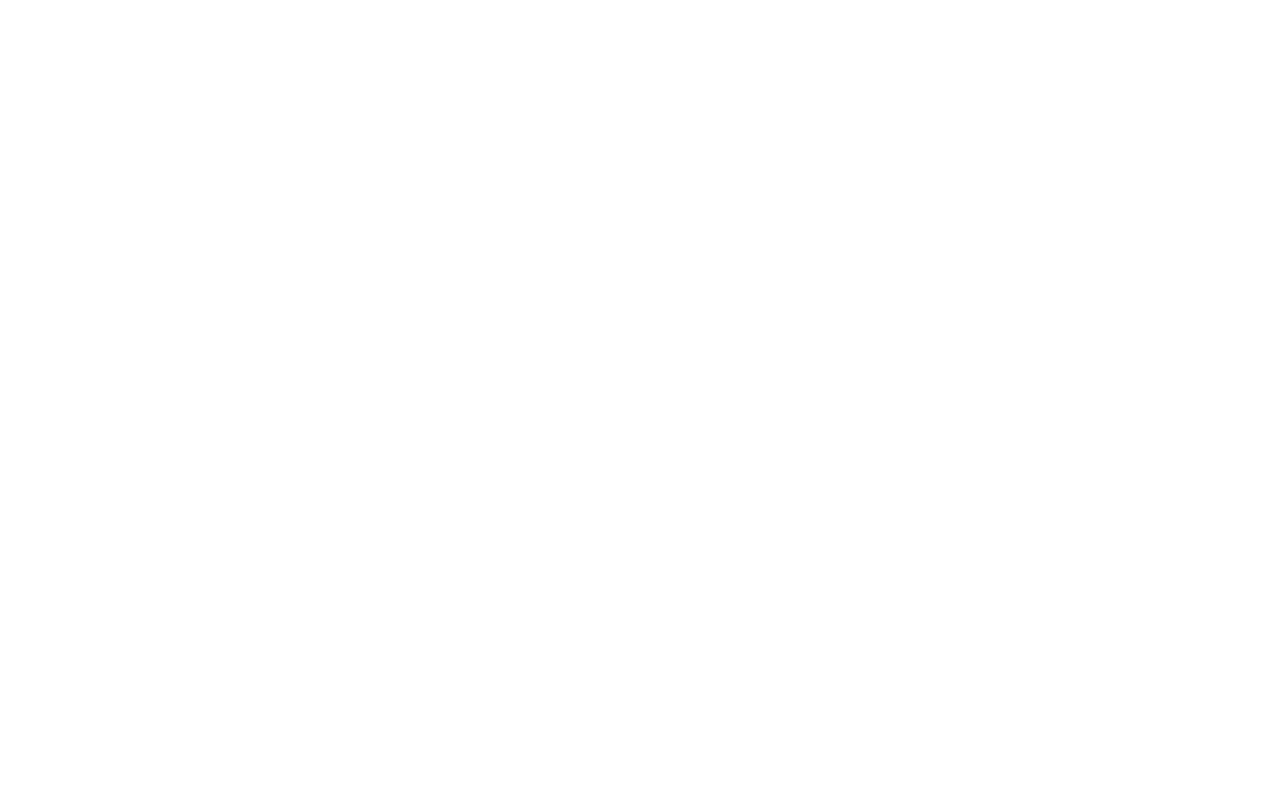
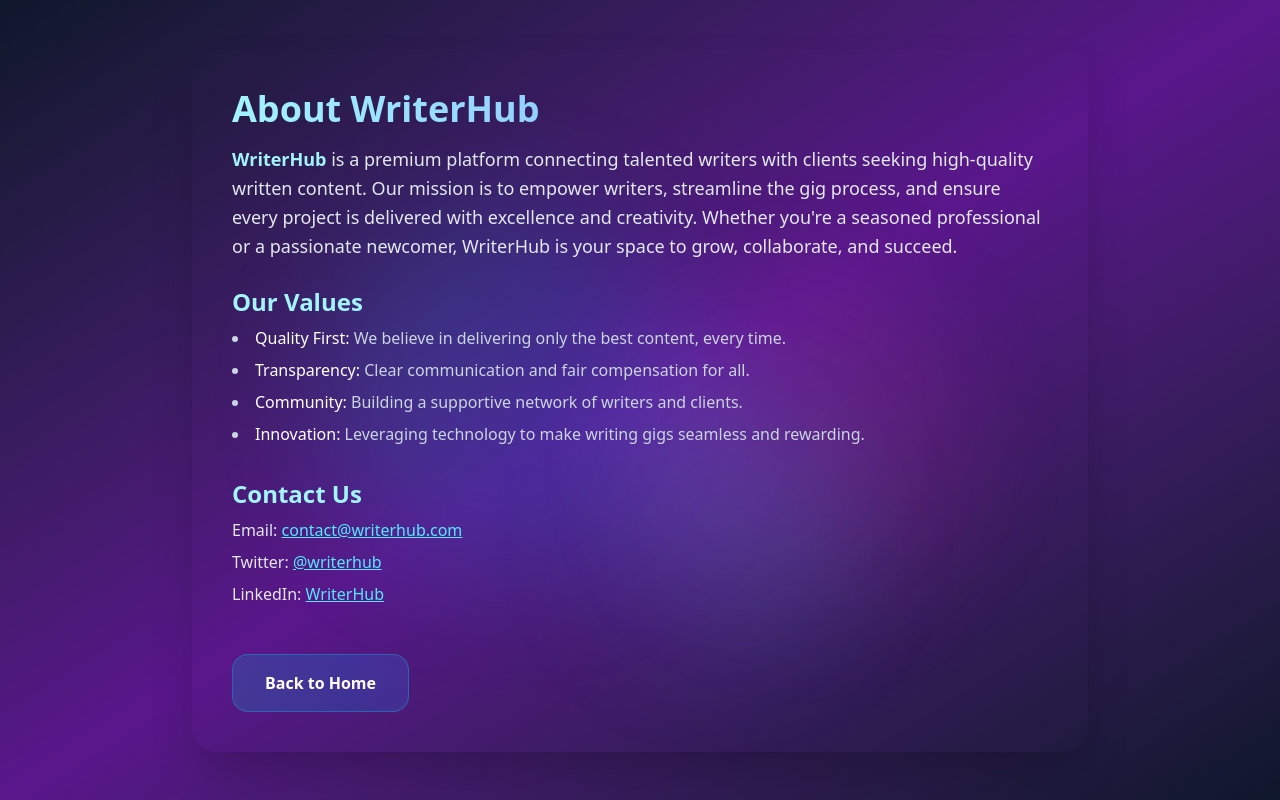
Before and after one commit to Philip-Machar/WriterHub, a React (Vite) app: page /about in a window 1280 px wide. Before the commit this address had no page. Built offline with nearby package versions, Linux system fonts and the light colour scheme.

Commit message:
Version 2

```diff
--- a/src/App.jsx
+++ b/src/App.jsx
@@ -5,6 +5,7 @@
 import Submit from "./pages/Submit";
 import PrivateRoute from "./components/PrivateRoute";
 import GigDetails from "./pages/GigDetails";
+import About from "./pages/About";
 
 function App() {
   return (
@@ -37,6 +38,8 @@
           </PrivateRoute>
         } />
 
+        <Route path="/about" element={<About />} />
+
       </Routes>
     </BrowserRouter>
   );
--- a/src/components/PrivateRoute.jsx
+++ b/src/components/PrivateRoute.jsx
@@ -35,19 +35,6 @@
       </div>
       <div className="relative z-10">
         <div className="glass-panel p-12 rounded-3xl flex flex-col items-center shadow-2xl">
-          {/* Logo or Icon */}
-          <div className="mb-8">
-            {/* Replace with your logo if desired */}
-            <svg className="w-20 h-20 text-cyan-300 drop-shadow-glow animate-spin-slow" fill="none" stroke="currentColor" viewBox="0 0 48 48">
-              <circle cx="24" cy="24" r="20" stroke="url(#spinner-gradient)" strokeWidth="6" fill="none" />
-              <defs>
-                <linearGradient id="spinner-gradient" x1="0" y1="0" x2="48" y2="48" gradientUnits="userSpaceOnUse">
-                  <stop stopColor="#7f5af0" />
-                  <stop offset="1" stopColor="#a3c9f9" />
-                </linearGradient>
-              </defs>
-            </svg>
-          </div>
           {/* Beautiful Spinner */}
           <div className="relative mb-6">
             <div className="w-16 h-16 rounded-full border-4 border-cyan-400 border-t-transparent animate-spin-slow shadow-lg shadow-cyan-400/30"></div>
--- /dev/null
+++ b/src/pages/About.jsx
@@ -0,0 +1,40 @@
+import React from "react";
+import { useNavigate } from "react-router-dom";
+
+export default function About() {
+  const navigate = useNavigate();
+  return (
+    <div className="min-h-screen bg-gradient-to-br from-slate-900 via-purple-900 to-slate-900 flex items-center justify-center relative overflow-hidden p-4">
+      {/* Floating Background Elements */}
+      <div className="absolute inset-0 overflow-hidden pointer-events-none z-0">
+        <div className="absolute top-1/4 left-1/4 w-96 h-96 bg-gradient-to-r from-cyan-400/20 to-blue-500/20 rounded-full blur-3xl animate-pulse"></div>
+        <div className="absolute bottom-1/4 right-1/4 w-80 h-80 bg-gradient-to-r from-purple-400/20 to-pink-500/20 rounded-full blur-3xl animate-pulse delay-1000"></div>
+        <div className="absolute top-1/2 right-1/3 w-64 h-64 bg-gradient-to-r from-indigo-400/20 to-cyan-500/20 rounded-full blur-3xl animate-pulse delay-500"></div>
+      </div>
+      <div className="glass-panel max-w-4xl w-full p-10 rounded-3xl shadow-2xl relative z-10">
+        <h1 className="text-4xl font-bold mb-4 bg-gradient-to-r from-cyan-200 via-blue-300 to-purple-300 bg-clip-text text-transparent">About WriterHub</h1>
+        <p className="text-slate-200 text-lg mb-6 leading-relaxed">
+          <span className="font-semibold text-cyan-200">WriterHub</span> is a premium platform connecting talented writers with clients seeking high-quality written content. Our mission is to empower writers, streamline the gig process, and ensure every project is delivered with excellence and creativity. Whether you're a seasoned professional or a passionate newcomer, WriterHub is your space to grow, collaborate, and succeed.
+        </p>
+        <div className="mb-8">
+          <h2 className="text-2xl font-semibold text-cyan-200 mb-2">Our Values</h2>
+          <ul className="list-disc list-inside text-slate-300 space-y-2">
+            <li><span className="font-medium text-white">Quality First:</span> We believe in delivering only the best content, every time.</li>
+            <li><span className="font-medium text-white">Transparency:</span> Clear communication and fair compensation for all.</li>
+            <li><span className="font-medium text-white">Community:</span> Building a supportive network of writers and clients.</li>
+            <li><span className="font-medium text-white">Innovation:</span> Leveraging technology to make writing gigs seamless and rewarding.</li>
+          </ul>
+        </div>
+        <div className="mb-8">
+          <h2 className="text-2xl font-semibold text-cyan-200 mb-2">Contact Us</h2>
+          <div className="space-y-2 text-slate-200">
+            <div>Email: <a href="mailto:contact@writerhub.com" className="text-cyan-300 underline hover:text-cyan-200 transition">contact@writerhub.com</a></div>
+            <div>Twitter: <a href="https://twitter.com/writerhub" target="_blank" rel="noopener noreferrer" className="text-cyan-300 underline hover:text-cyan-200 transition">@writerhub</a></div>
+            <div>LinkedIn: <a href="https://linkedin.com/company/writerhub" target="_blank" rel="noopener noreferrer" className="text-cyan-300 underline hover:text-cyan-200 transition">WriterHub</a></div>
+          </div>
+        </div>
+        <button onClick={() => navigate("/")} className="glass-button bg-gradient-to-r from-cyan-500/20 to-blue-500/20 hover:from-cyan-500/30 hover:to-blue-500/30 text-white px-8 py-4 rounded-2xl font-semibold transition-all duration-300 hover:scale-105 border border-cyan-400/30 mt-4">Back to Home</button>
+      </div>
+    </div>
+  );
+}
--- a/src/pages/Home.jsx
+++ b/src/pages/Home.jsx
@@ -100,7 +100,17 @@
                   </span>
                 </button>
               )}
-
+              <button
+                onClick={() => navigate("/about")}
+                className="glass-button bg-gradient-to-r from-cyan-500/20 to-blue-500/20 hover:from-cyan-500/30 hover:to-blue-500/30 text-white px-6 py-3 rounded-2xl font-semibold transition-all duration-300 hover:scale-105 hover:shadow-lg hover:shadow-cyan-500/25 border border-cyan-400/30"
+              >
+                <span className="flex items-center gap-2">
+                  <svg className="w-5 h-5" fill="none" stroke="currentColor" viewBox="0 0 24 24">
+                    <path strokeLinecap="round" strokeLinejoin="round" strokeWidth={2} d="M8 10h.01M12 10h.01M16 10h.01M9 16h6m2 5H7a2 2 0 01-2-2V5a2 2 0 012-2h10a2 2 0 012 2v14a2 2 0 01-2 2z" />
+                  </svg>
+                  About
+                </span>
+              </button>
               <button
                 onClick={() => {
                   auth.signOut();
```
